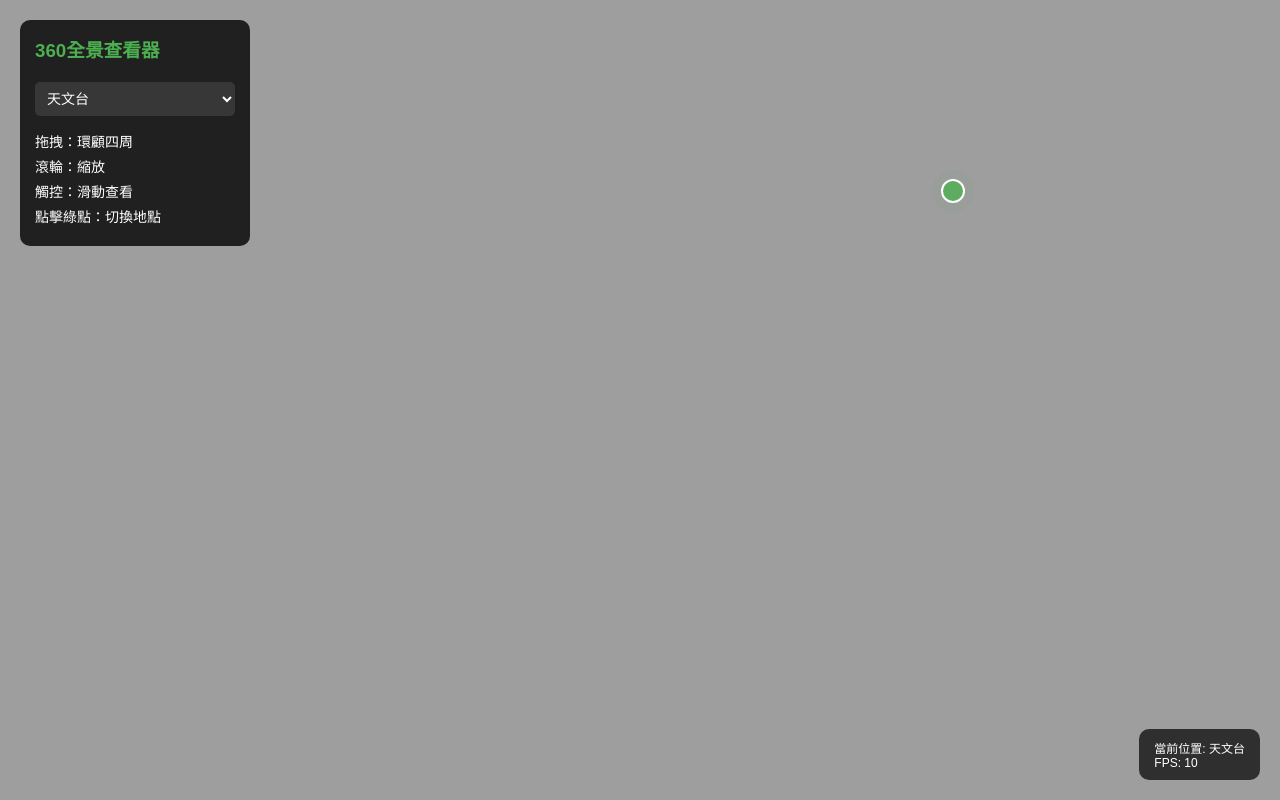
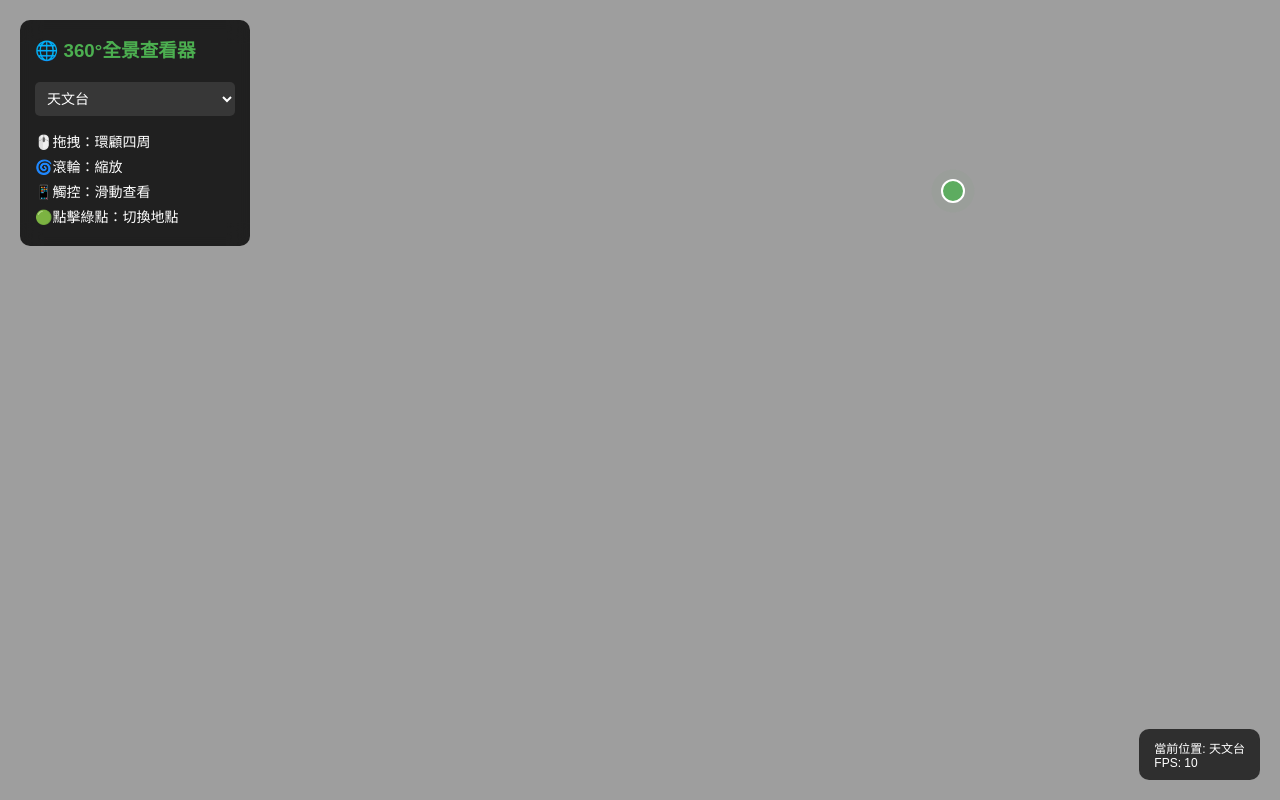
Before and after one commit to estellacoding/panorama-viewer, a plain HTML site: page index.html in a window 1280 px wide. Drawn offline with nearby package versions, Linux system fonts and the light colour scheme; animation ran at ten frames a second.

Commit message:
Update emoji

```diff
--- a/index.html
+++ b/index.html
@@ -3,7 +3,7 @@
 <head>
     <meta charset="UTF-8">
     <meta name="viewport" content="width=device-width, initial-scale=1.0">
-    <title>360全景查看器</title>
+    <title>360°全景查看器</title>
     <script src="https://cdnjs.cloudflare.com/ajax/libs/three.js/r128/three.min.js"></script>
     <style>
         body {
@@ -159,15 +159,15 @@
         </div>
 
         <div id="controls">
-            <h3>360全景查看器</h3>
+            <h3>🌐 360°全景查看器</h3>
             <select id="locationSelect">
                 <option value="observatory">天文台</option>
                 <option value="interior">室內環境</option>
             </select>
-            <p>拖拽：環顧四周</p>
-            <p>滾輪：縮放</p>
-            <p>觸控：滑動查看</p>
-            <p>點擊綠點：切換地點</p>
+            <p>🖱️拖拽：環顧四周</p>
+            <p>🌀滾輪：縮放</p>
+            <p>📱觸控：滑動查看</p>
+            <p>🟢點擊綠點：切換地點</p>
         </div>
 
         <div id="info">
```
